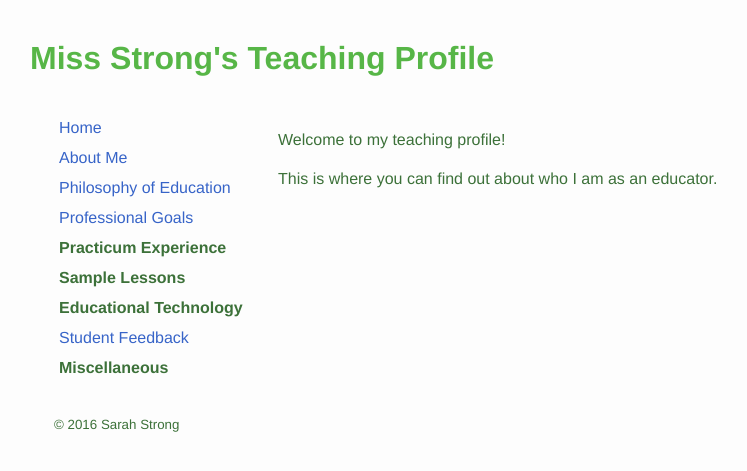
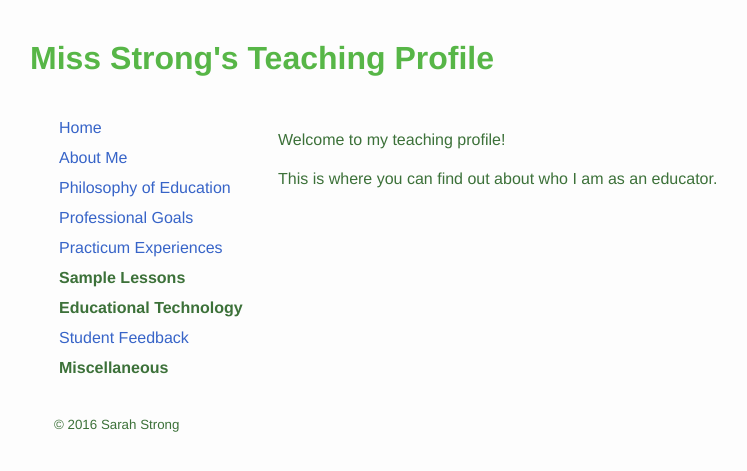
Before and after one commit to sarahstrong314/sarahstrong.ca, a Jekyll site: the page built from index.html, in a window 1280 px wide. Shown: the top 471 px of the page, without its empty margins (26-773 px from the left). Built offline with Jekyll 4.4.1, drawn with Linux system fonts in a browser that asks for light colours; nearby versions of some CDN libraries; library files that are not in the unit come from our copies; Markdown is read by kramdown in place of the engine named in the settings.

Commit message:
Merged practicum experience section in nav bar

```diff
--- a/_layouts/default.html
+++ b/_layouts/default.html
@@ -34,13 +34,7 @@
 
             <li><a href="/professional-goals">Professional Goals</a></li>
 
-            <li>
-              <h3>Practicum Experience</h3>
-              <ul>
-                <li><a href="/practicum-experience/mathematics">Mathematics</a></li>
-                <li><a href="/practicum-experience/computer-science">Computer Science</a></li>
-              </ul>
-            </li>
+            <li><a href="/practicum-experiences">Practicum Experiences</a></li>
 
             <li>
               <h3>Sample Lessons</h3>
```
